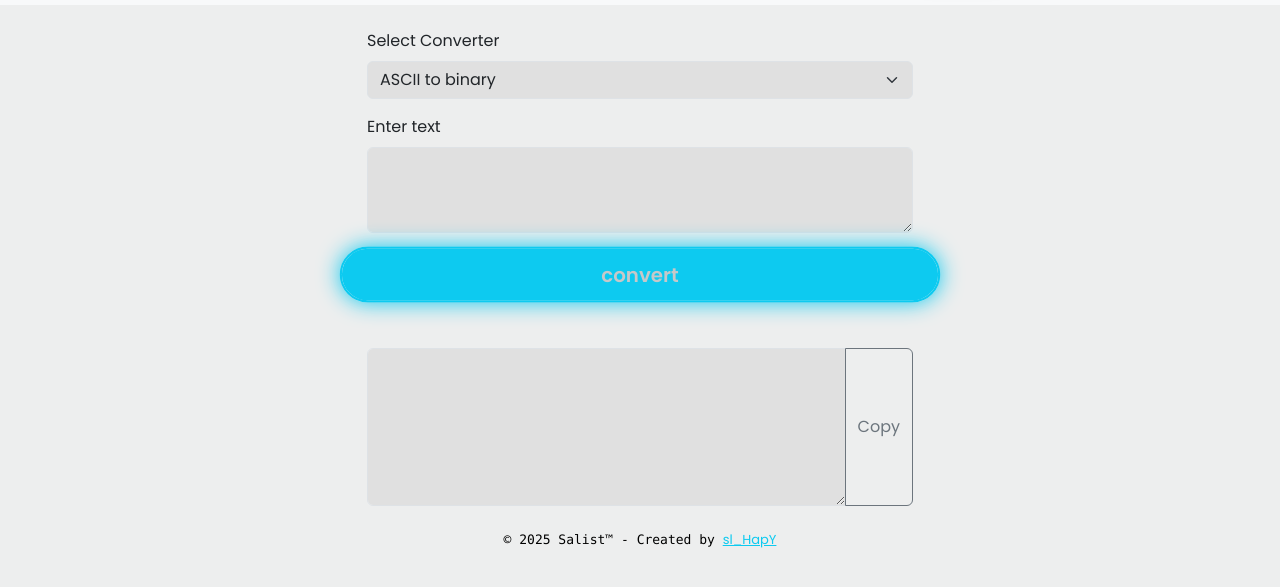
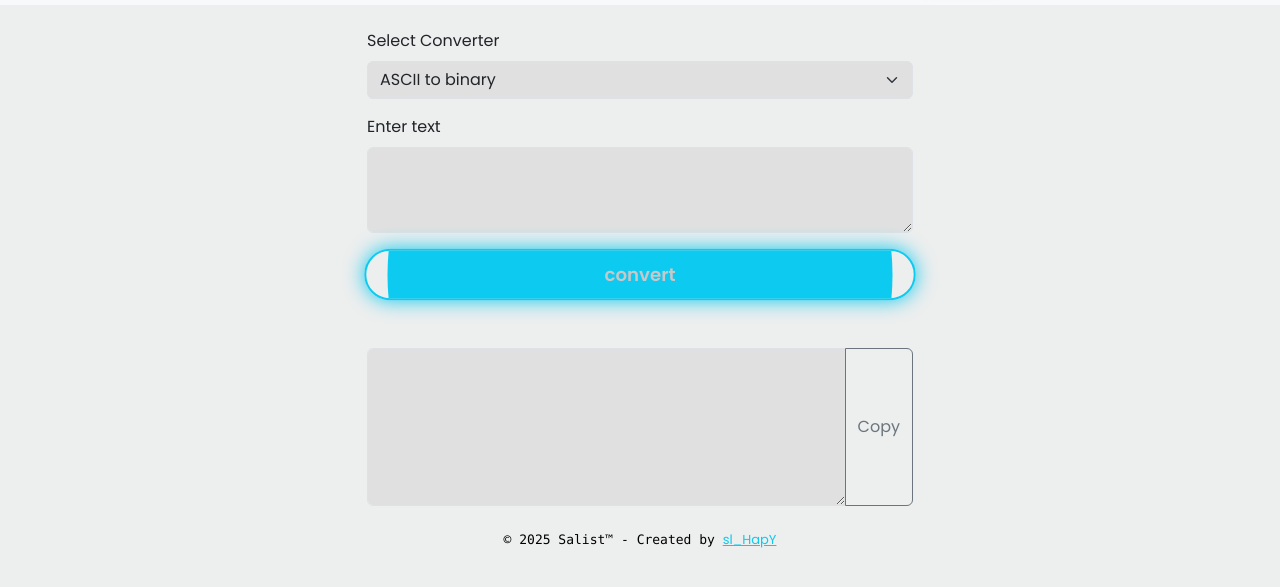
Before and after one commit to sl-HapY/SL-converter, a plain HTML site: page index.html in a window 1280 px wide. In both pictures the pointer is over the button "convert". Shown: the part 59-646 px from the top of the page. Drawn offline with nearby package versions, Linux system fonts and the light colour scheme.

Commit message:
Update style.css

```diff
--- a/style.css
+++ b/style.css
@@ -78,12 +78,12 @@ body.dark-mode {
 }
 
 .convertbtn:hover::before {
-    scale: 11;
+    scale: 10;
 }
 
 .convertbtn:hover {
     color: #c6c8c9;
-    scale: 1.1;
+    scale: 1.01;
     box-shadow: 0 0px 20px #0dcaf0;
 }
 
```
